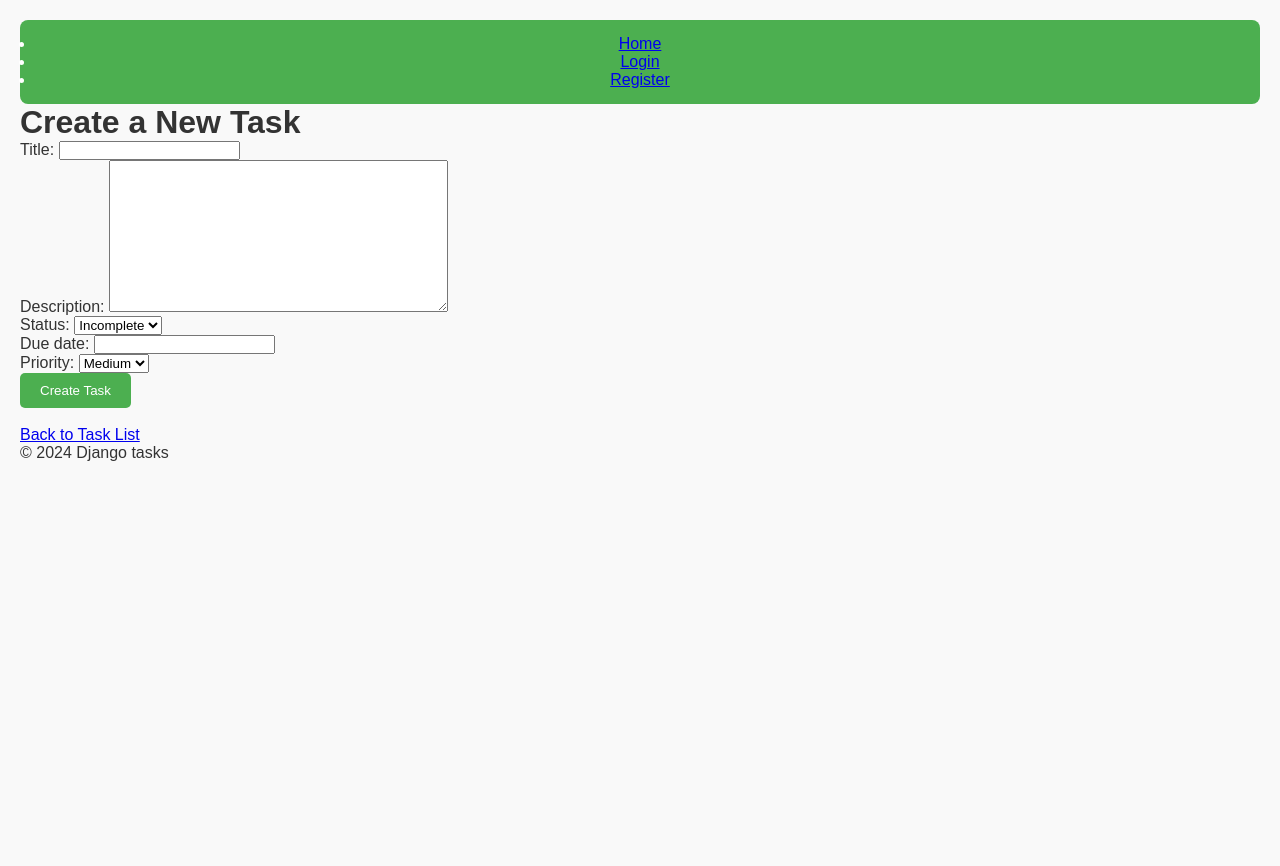
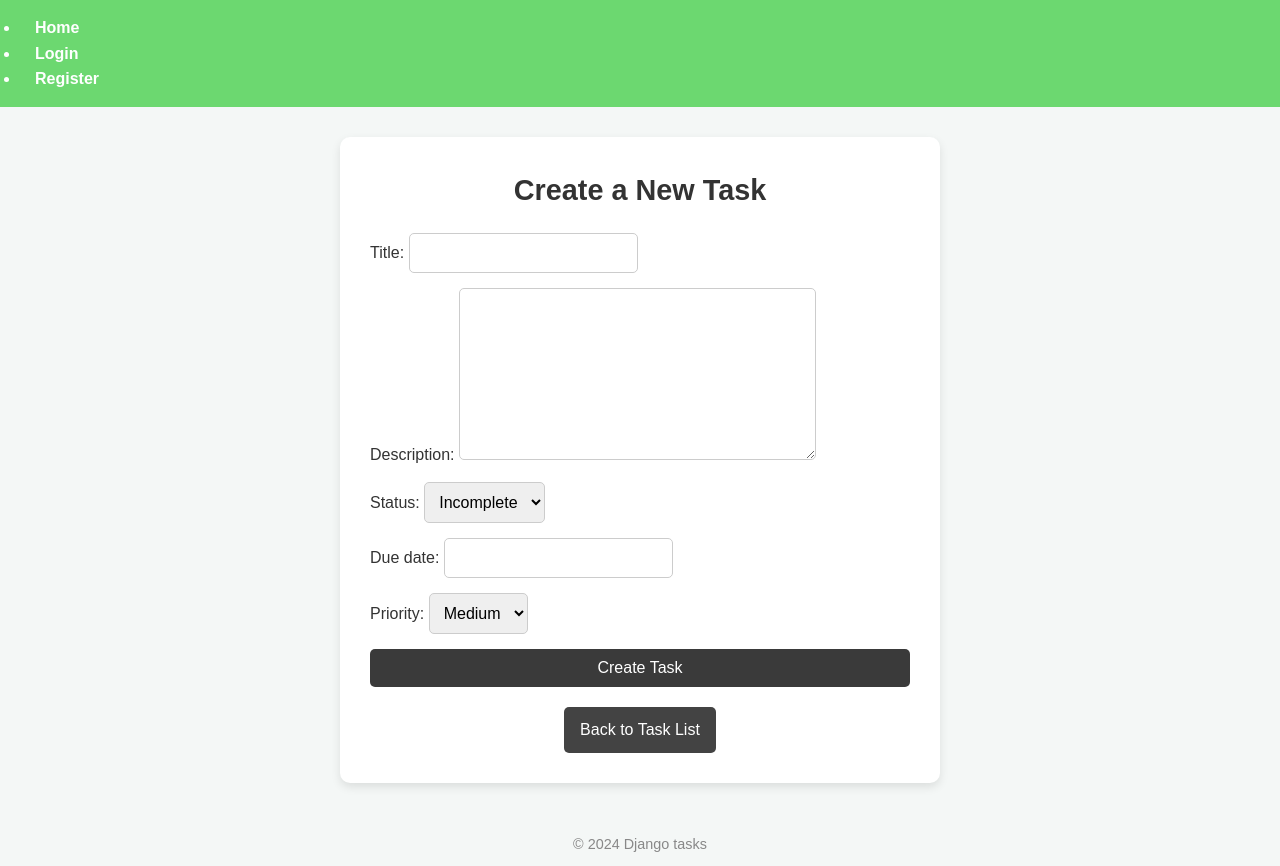
Before and after one commit to Timdev-igor/BE-Capstone-project, a Django app: page /tasks/create/ in a window 1280 px wide. Before the commit the page ends 461 px from the top, so only its background shows below. Run offline with Django 5.2, Linux system fonts and the light colour scheme; a user stored in the database is signed in.

Commit message:
corrected css file bugs

```diff
--- a/Task_manager/static/css/tasks.css
+++ b/Task_manager/static/css/tasks.css
@@ -1,6 +1,4 @@
-/* tasks.css */
-
-/* General Reset */
+/* Reset and base */
 * {
     margin: 0;
     padding: 0;
@@ -9,62 +7,291 @@
 
   body {
     font-family: Arial, sans-serif;
-    background-color: #f9f9f9;
+    background-color: #f4f7f6;
     color: #333;
-    padding: 20px;
+    line-height: 1.6;
   }
 
-/* Header Style */
+  /* Header and Nav */
   header {
-    background-color: #4CAF50; /* Green */
+    background-color: #6cd870;
     color: white;
-    padding: 15px;
-    text-align: center;
-    border-radius: 8px;
+    padding: 15px 20px;
+    display: flex;
+    justify-content: space-between;
+    align-items: center;
   }
 
   header h1 {
-    font-size: 2em;
+    font-size: 1.8em;
   }
 
-/* Task List */
+  nav a {
+    color: white;
+    text-decoration: none;
+    margin-left: 15px;
+    font-weight: bold;
+  }
+
+  nav a:hover {
+    text-decoration: underline;
+  }
+
+  /* Container layout */
   .container {
-    max-width: 1200px;
-    margin: 20px auto;
+    max-width: 1000px;
+    margin: 30px auto;
     padding: 20px;
     background-color: white;
     border-radius: 8px;
-    box-shadow: 0 4px 8px rgba(0, 0, 0, 0.1);
+    box-shadow: 0 4px 8px rgba(0,0,0,0.05);
   }
 
-/* Task Items */
+  /* Task List View */
+  .task-list {
+    display: flex;
+    flex-direction: column;
+    gap: 20px;
+  }
+
   .task-item {
+    padding: 15px 20px;
+    border: 1px solid #ddd;
+    border-radius: 8px;
     background-color: #fff;
-    border: 1px solid #ddd;
-    padding: 15px;
-    border-radius: 8px;
-    margin-bottom: 15px;
+    box-shadow: 0 1px 3px rgba(0,0,0,0.05);
+  }
+
+  .task-item p {
+    margin-bottom: 8px;
   }
 
   .task-item h3 {
-    font-size: 1.5em;
+    margin-bottom: 10px;
   }
 
-.task-item p {
-    font-size: 1em;
+  .actions {
+    margin-top: 12px;
+  }
+
+  .actions a {
+    margin-right: 10px;
+    padding: 6px 12px;
+    border-radius: 5px;
+    background-color: #345835;
+    color: white;
+    text-decoration: none;
+    font-size: 0.9em;
+  }
+
+  .actions a:hover {
+    background-color: #45a049;
+  }
+
+  /* Task Detail Page */
+/* 👇 New styles for task detail box */
+.task-detail-box {
+    padding: 30px;
+    max-width: 700px;
+    margin: 30px auto;
+    background-color: #fff;
+    border-radius: 10px;
+    box-shadow: 0 4px 10px rgba(0,0,0,0.1);
+  }
+
+  .task-title {
+    font-size: 1.8em;
+    margin-bottom: 20px;
+    color: #333;
+    text-align: center;
+  }
+
+  .task-detail-box p {
+    margin: 10px 0;
+    font-size: 1.05em;
     color: #555;
   }
 
-/* Buttons */
-button {
-    padding: 10px 20px;
-    background-color: #4CAF50;
+  .task-detail-actions {
+    margin-top: 25px;
+    text-align: center;
+  }
+
+  .task-detail-actions .task-btn {
+    margin: 0 10px;
+    padding: 10px 16px;
+  }
+
+  /* Form styles (login/register/task create) */
+  .task-form {
+    max-width: 600px;
+    margin: 0 auto;
+    display: flex;
+    flex-direction: column;
+    gap: 15px;
+  }
+
+  .task-form input,
+  .task-form select,
+  .task-form textarea {
+    padding: 10px;
+    border-radius: 5px;
+    border: 1px solid #ccc;
+    font-size: 1em;
+  }
+
+  .task-form button {
+    color: white;
+    padding: 12px;
+    border: none;
+    border-radius: 5px;
+    font-size: 1.1em;
+    cursor: pointer;
+  }
+
+  .task-form button:hover {
+    background-color: #45a049;
+  }
+
+  /* Task Table (if used) */
+  .task-table {
+    width: 100%;
+    border-collapse: collapse;
+    margin-top: 20px;
+  }
+
+  .task-table th,
+  .task-table td {
+    padding: 12px;
+    text-align: left;
+    border-bottom: 1px solid #ddd;
+  }
+
+  .task-table .actions {
+    display: flex;
+    gap: 10px;
+  }
+
+  .task-table .actions a {
+    padding: 6px 10px;
+    font-size: 0.9em;
+  }
+
+  /* Status indicators */
+  .status-complete {
+    background-color: #2196F3;
+    color: white;
+    padding: 5px 8px;
+    border-radius: 4px;
+  }
+
+  .status-incomplete {
+    background-color: #FF5722;
+    color: white;
+    padding: 5px 8px;
+    border-radius: 4px;
+  }
+
+  /* Footer */
+  footer {
+    margin-top: 40px;
+    text-align: center;
+    padding: 10px;
+    color: #888;
+    font-size: 0.9em;
+  }
+  /* 👇 New styles for edit task page */
+/* 👇 Style for create/edit task box */
+.task-create-box {
+    max-width: 600px;
+    margin: 30px auto;
+    padding: 30px;
+    background-color: #fff;
+    border-radius: 10px;
+    box-shadow: 0 4px 10px rgba(0, 0, 0, 0.1);
+  }
+
+  .task-title {
+    text-align: center;
+    font-size: 1.8em;
+    margin-bottom: 20px;
+  }
+
+
+  .task-form {
+    display: flex;
+    flex-direction: column;
+    gap: 15px;
+  }
+
+  .task-form input,
+  .task-form textarea,
+  .task-form select {
+    padding: 10px;
+    font-size: 1em;
+    border: 1px solid #ccc;
+    border-radius: 5px;
+  }
+
+  .task-form button {
+    padding: 10px;
+    background-color: #3a3a3a;
     color: white;
     border: none;
+    font-size: 1em;
     border-radius: 5px;
     cursor: pointer;
   }
 
-button:hover {
+  .task-form button:hover {
     background-color: #45a049;
   }
+
+  .task-detail-actions {
+    margin-top: 20px;
+    text-align: center;
+  }
+
+  .task-detail-actions .task-btn {
+    margin: 0 10px;
+  }
+
+  .task-welcome {
+    text-align: center;
+    margin-top: 50px;
+    padding: 30px;
+  }
+  .task-options {
+  margin-top: 20px;
+}
+
+.task-option-links {
+  margin-top: 15px;
+  display: flex;
+  flex-direction: column;
+  gap: 10px;
+  align-items: center;
+}
+
+.logout-btn {
+  background-color: #f44336;
+}
+
+.logout-btn:hover {
+  background-color: #d32f2f;
+}
+.task-btn {
+    display: inline-block;
+    padding: 10px 20px;
+    margin-top: 10px;
+    border-radius: 5px;
+    background-color: rgb(67, 67, 67);
+    color: white;
+    text-decoration: none;
+    transition: green 0.3s ease;
+    text-align: center;
+  }
+
+  .task-btn:hover {
+    background-color:  rgb(21, 87, 21);
+  }
--- a/Task_manager/tasks/templates/tasks/login.html
+++ b/Task_manager/tasks/templates/tasks/login.html
@@ -13,7 +13,7 @@
             <label for="password">Password:</label>
             <input type="password" name="password" placeholder="Enter your password" required>
 
-            <button type="submit">Login</button>
+            <button type="submit"class="task-btn">Login</button>
         </form>
 
         {% if error %}
--- a/Task_manager/tasks/templates/tasks/registration.html
+++ b/Task_manager/tasks/templates/tasks/registration.html
@@ -8,7 +8,7 @@
         <form method="post" class="task-form">
             {% csrf_token %}
             {{ form.as_p }}
-            <button type="submit">Register</button>
+            <button type="submit"class="task-btn">Register</button>
         </form>
 
         <div style="text-align: center; margin-top: 20px;">
--- a/Task_manager/tasks/templates/tasks/task_create.html
+++ b/Task_manager/tasks/templates/tasks/task_create.html
@@ -1,15 +1,16 @@
 {% extends 'tasks/base.html' %}
 
 {% block content %}
-  <h1>Create a New Task</h1>
+  <div class="container task-create-box">
+    <h1 class="task-title">Create a New Task</h1>
 
-  <form method="post">
-    {% csrf_token %}
-    {{ form.as_p }}
-
-    <button type="submit">Create Task</button>
-  </form>
-
-  <br>
-  <a href="{% url 'task_list' %}">Back to Task List</a>
+    <form method="post" class="task-form">
+      {% csrf_token %}
+      {{ form.as_p }}
+      <button type="submit">Create Task</button>
+    </form>
+    <div class="task-detail-actions">
+      <a href="{% url 'task_list' %}" class="task-btn">Back to Task List</a>
+    </div>
+  </div>
 {% endblock %}
```
Also changed, not shown: Task_manager/tasks/templates/tasks/home.html (+11 -4 lines), Task_manager/tasks/templates/tasks/task_detail.html (+15 -11 lines), Task_manager/tasks/templates/tasks/task_list.html (+8 -6 lines), Task_manager/tasks/templates/tasks/task_update.html (+12 -8 lines), Task_manager/tasks/urls.py (+3 -6 lines), Task_manager/db.sqlite3. Lines whose indentation alone changed are shown as unchanged.
